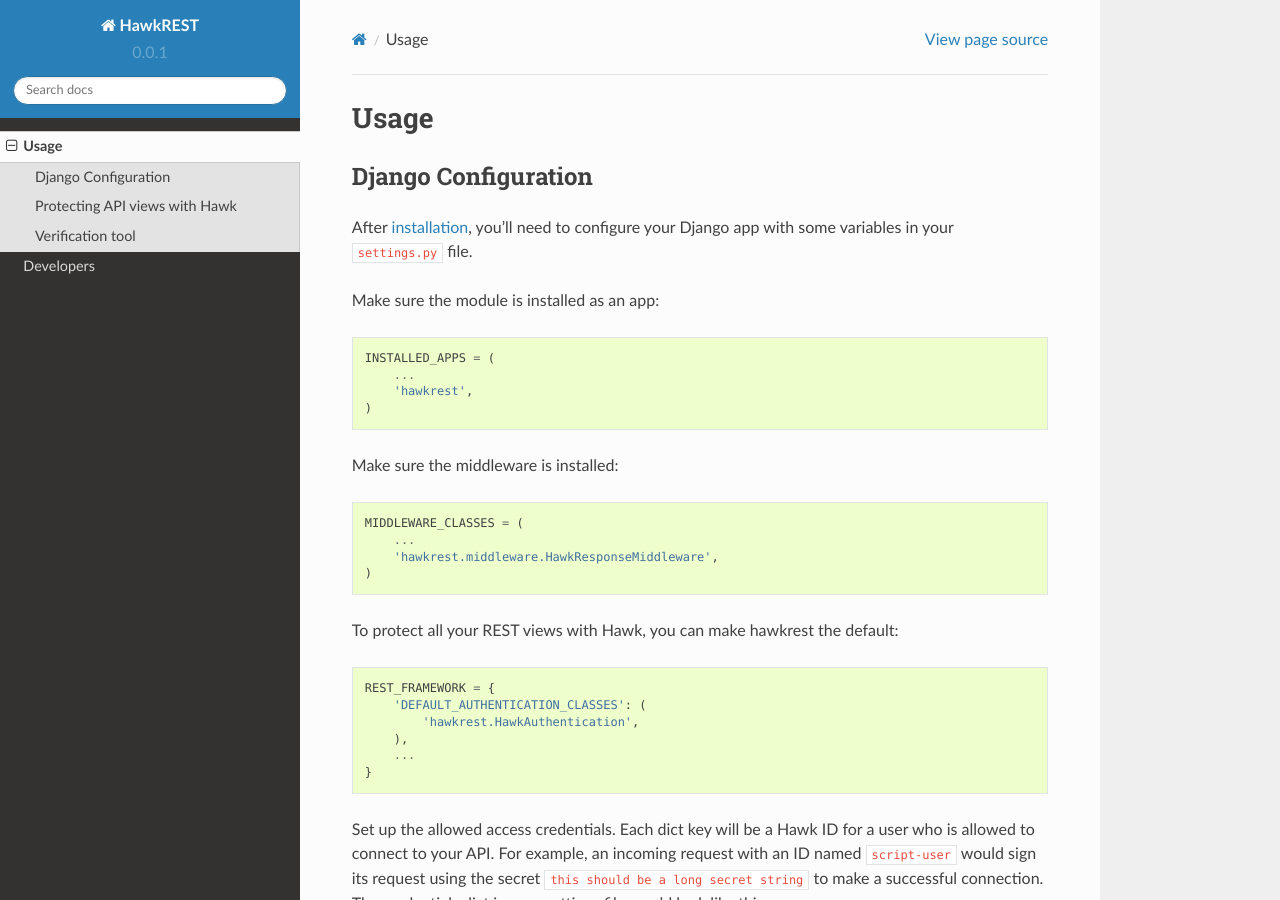
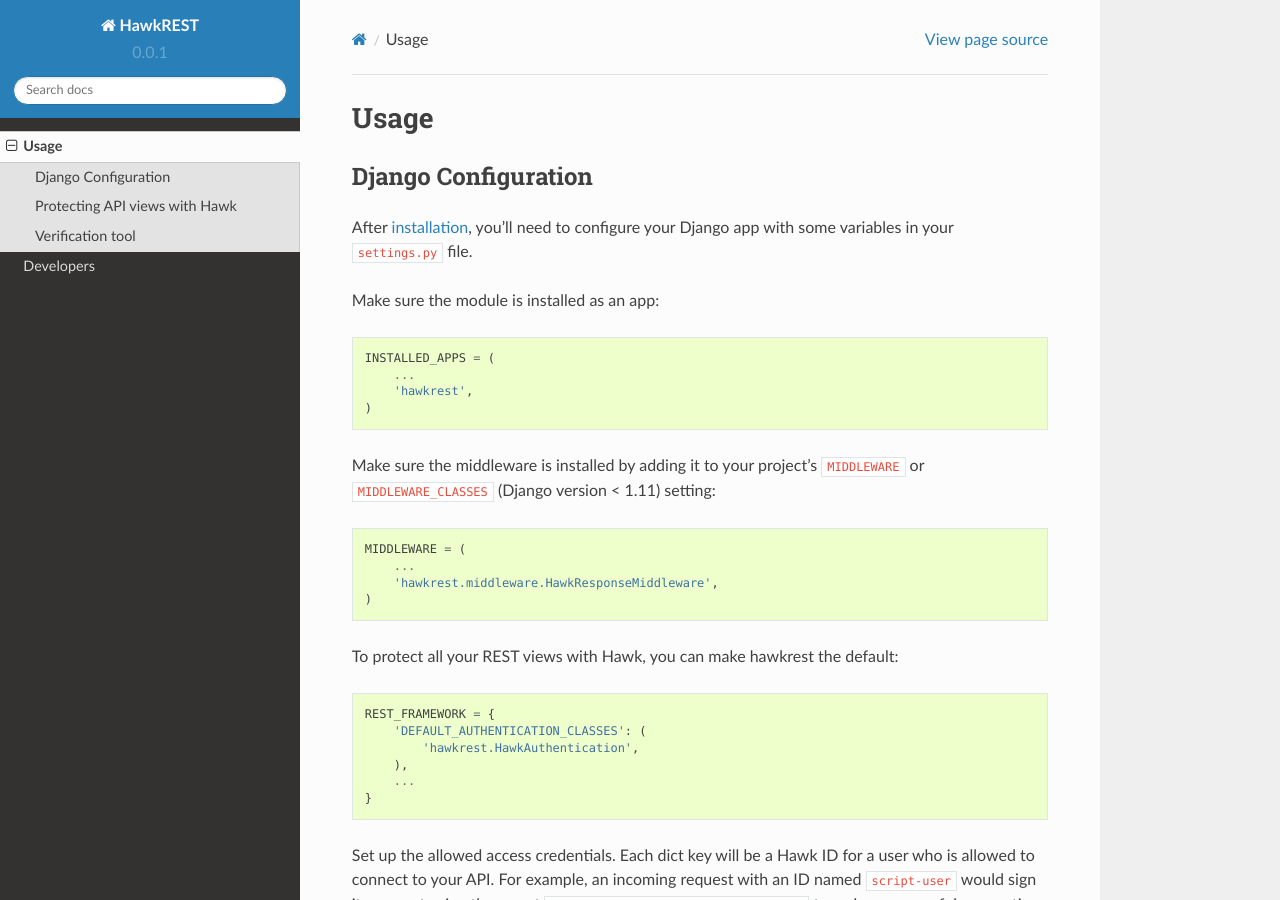
Before and after one commit to kumar303/hawkrest, a Sphinx documentation site: the page built from docs/usage.rst, in a window 1280 px wide and 900 px high. Built offline with Sphinx 7.4.7 and the Read the Docs theme 2.0.0, drawn with Linux system fonts in a browser that asks for light colours.

Commit message:
Django 1.11 middleware compatibility fix (#42)
* Use MiddlewareMixin for compatibility.

* Handle ImportError if Django version < 1.11.

* Remove var being overwritten by subsequent boolean expression.

* Update documentation to mention MIDDLEWARE and MIDDLEWARE_CLASSES may be used.

```diff
--- a/docs/usage.rst
+++ b/docs/usage.rst
@@ -20,11 +20,12 @@
         'hawkrest',
     )
 
-Make sure the middleware is installed:
+Make sure the middleware is installed by adding it to your project's
+``MIDDLEWARE`` or ``MIDDLEWARE_CLASSES`` (Django version < 1.11) setting:
 
 .. code-block:: python
 
-    MIDDLEWARE_CLASSES = (
+    MIDDLEWARE = (
         ...
         'hawkrest.middleware.HawkResponseMiddleware',
     )
```
Also changed, not shown: 1 other file.
